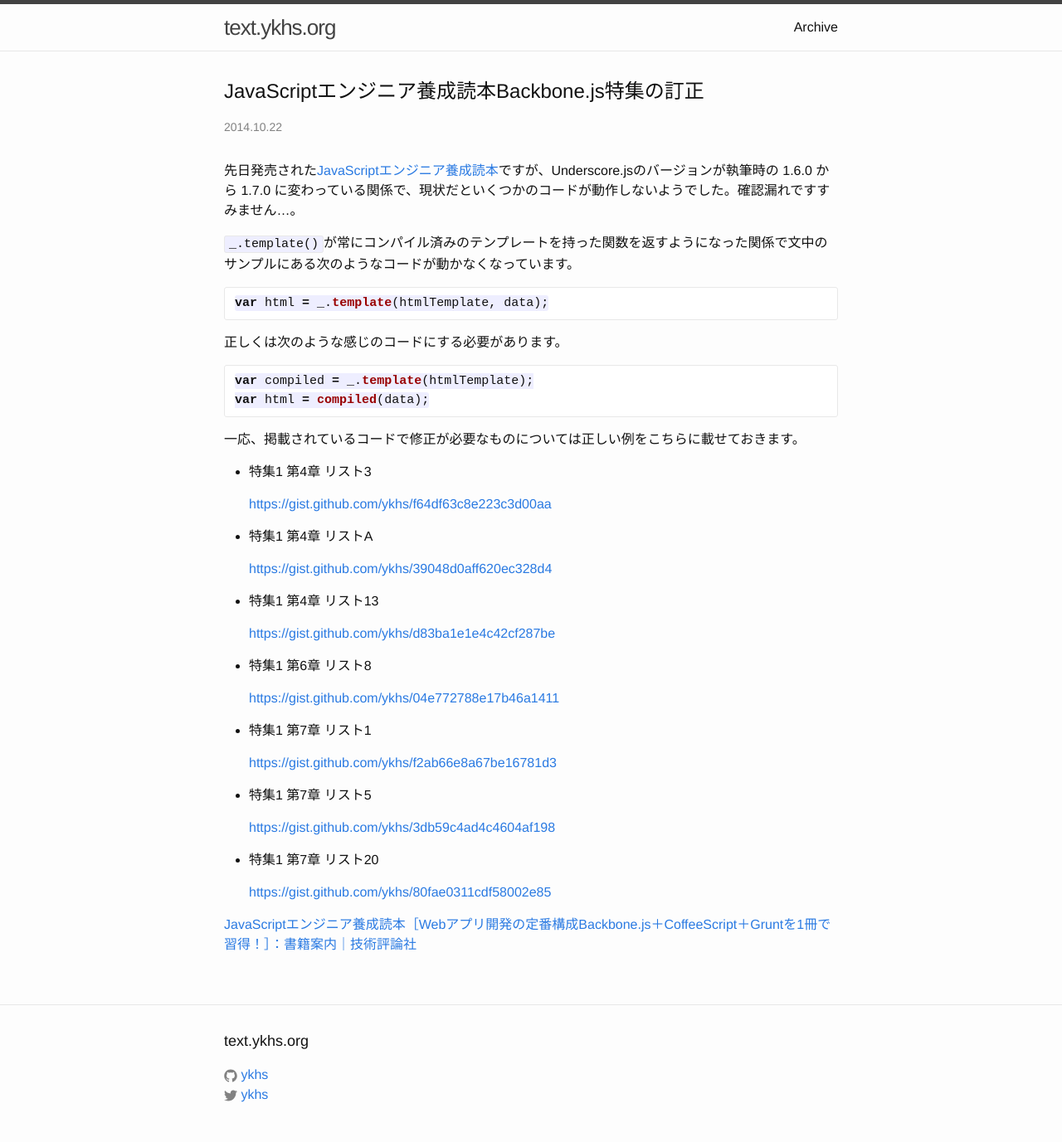
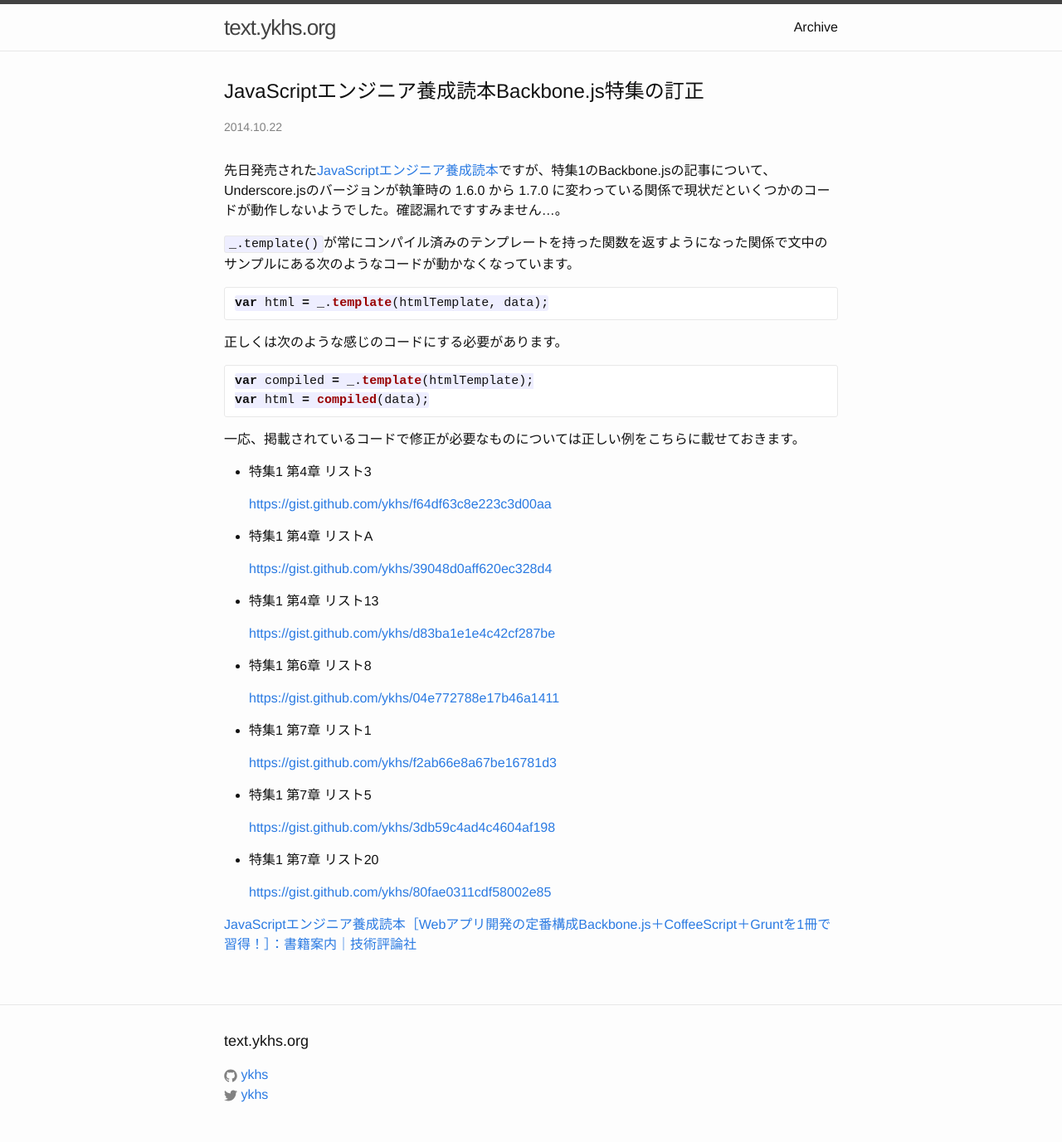
Before and after one commit to ykhs/text.ykhs.org, a Jekyll site: the page built from _source/_posts/2014-10-22-javascript_engineer_training_book_fix.md, in a window 1280 px wide. Shown: the whole page at 83% size. Built offline with Jekyll 4.4.1, drawn with Linux system fonts in a browser that asks for light colours; Markdown is read by kramdown in place of the engine named in the settings.

Commit message:
fix(article): Add sentence

```diff
--- a/_source/_posts/2014-10-22-javascript_engineer_training_book_fix.md
+++ b/_source/_posts/2014-10-22-javascript_engineer_training_book_fix.md
@@ -3,7 +3,7 @@
 title: JavaScriptエンジニア養成読本Backbone.js特集の訂正
 ---
 
-先日発売された[JavaScriptエンジニア養成読本]((http://gihyo.jp/book/2014/978-4-7741-6797-8))ですが、Underscore.jsのバージョンが執筆時の 1.6.0 から 1.7.0 に変わっている関係で、現状だといくつかのコードが動作しないようでした。確認漏れですすみません…。
+先日発売された[JavaScriptエンジニア養成読本]((http://gihyo.jp/book/2014/978-4-7741-6797-8))ですが、特集1のBackbone.jsの記事について、Underscore.jsのバージョンが執筆時の 1.6.0 から 1.7.0 に変わっている関係で現状だといくつかのコードが動作しないようでした。確認漏れですすみません…。
 
 `_.template()`が常にコンパイル済みのテンプレートを持った関数を返すようになった関係で文中のサンプルにある次のようなコードが動かなくなっています。
 
```
